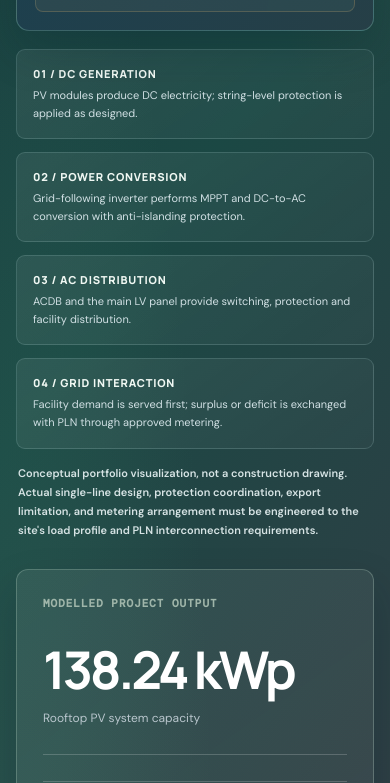
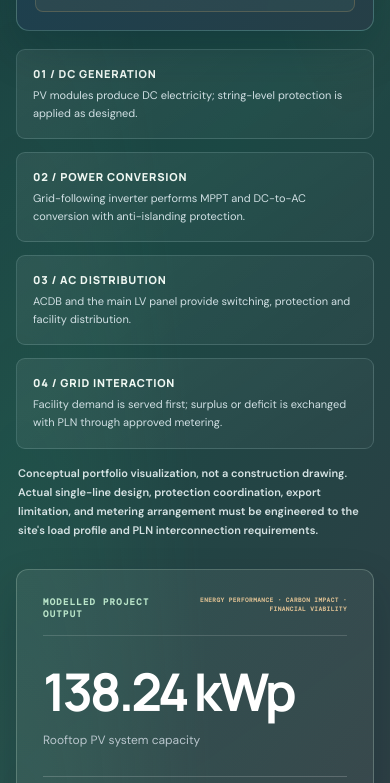
Before and after one commit to ian04kk/ian04kk.github.io, a plain HTML site: page index.html in a window 390 px wide. Shown: the part 8849-9632 px from the top of the page. Drawn offline with nearby package versions, Linux system fonts and the light colour scheme.

Commit message:
Improve PV diagram labels and modelled output heading

```diff
--- a/index.html
+++ b/index.html
@@ -203,7 +203,7 @@
 .pv-caption span{display:block;font-size:11px;color:#a9bec5;margin-top:4px}
 .pv-footnote{font-size:11px;color:#9fb6bd;margin:15px 2px 0}
 @media(max-width:760px){.pv-caption{grid-template-columns:1fr 1fr}.pv-shell{padding:8px}}
-@media(max-width:480px){.pv-caption{grid-template-columns:1fr}.pv-svg text{font-size:16px}}
+@media(max-width:480px){.pv-caption{grid-template-columns:1fr}.pv-svg text{font-size:inherit}}
 
 
 /* Editorial typography and layout refinement */
@@ -353,7 +353,7 @@ h1,h2,h3,h4,.sectionhead h2,.splithead h2,.case h2,.body h3,.job h3,.research h3
  .venn-intersection strong{font-size:9px;line-height:1.16}
  .case-pv-visual{margin-top:0}
  .case-pv-visual .pv-shell{padding:8px}
- .case-pv-visual .pv-svg text{font-size:16px}
+ .case-pv-visual .pv-svg text{font-size:inherit}
 }
 
 
@@ -662,6 +662,26 @@ footer .foot a{color:#c3d8c7}
  .venn-intersection strong{font-size:7px}
  .expertise-item{font-size:9px}
 }
+
+/* PV diagram legibility and output-heading balance */
+.case-pv-visual .pv-svg{overflow:hidden}
+.case-pv-visual .pv-svg text{font-size:inherit}
+.case-pv-visual .pv-svg{shape-rendering:geometricPrecision;text-rendering:geometricPrecision}
+.outputs-heading{display:flex;align-items:center;justify-content:space-between;gap:18px;min-height:34px;padding-bottom:14px;border-bottom:1px solid #ffffff26}
+.outputs-heading>.mono{font:800 10px/1.4 'DM Mono',monospace;letter-spacing:.14em;color:#b9e4c9;flex:0 0 auto}
+.outputs-heading-note{max-width:245px;text-align:right;color:#d9bd91;font:700 8px/1.65 'DM Mono',monospace;letter-spacing:.12em}
+.primarykpi{padding-top:20px}
+@media(max-width:600px){
+ .outputs-heading{align-items:flex-start;gap:10px}
+ .outputs-heading>.mono{font-size:9px;max-width:42%}
+ .outputs-heading-note{font-size:7px;max-width:54%;line-height:1.6}
+ .case-pv-visual .pv-svg text{font-size:inherit}
+}
+@media(max-width:390px){
+ .outputs-heading{gap:7px}
+ .outputs-heading-note{font-size:6px;letter-spacing:.08em}
+}
+
 </style>
 </head>
 <body data-current-lang="en">
@@ -867,7 +887,7 @@ footer .foot a{color:#c3d8c7}
   </div>
   <p class="pv-footnote" data-en="Conceptual portfolio visualization, not a construction drawing. Actual single-line design, protection coordination, export limitation, and metering arrangement must be engineered to the site's load profile and PLN interconnection requirements." data-id="Visualisasi konseptual untuk portofolio, bukan gambar konstruksi. Desain single-line, koordinasi proteksi, pembatasan ekspor, dan skema meter aktual harus direkayasa sesuai profil beban lokasi dan persyaratan interkoneksi PLN.">Conceptual portfolio visualization, not a construction drawing. Actual single-line design, protection coordination, export limitation, and metering arrangement must be engineered to the site's load profile and PLN interconnection requirements.</p>
 </div>
-<div class="outputs"><div class="mono" data-en="MODELLED PROJECT OUTPUT" data-id="HASIL PEMODELAN PROYEK">MODELLED PROJECT OUTPUT</div><div class="primarykpi"><strong>138.24 kWp</strong><span data-en="Rooftop PV system capacity" data-id="Kapasitas sistem PLTS atap">Rooftop PV system capacity</span></div><div class="emissions-viz" role="img" aria-label="Modelled emissions: 42.07 percent avoided and 57.93 percent remaining compared with baseline emissions of 193.42 tonnes of carbon dioxide equivalent">
+<div class="outputs"><div class="outputs-heading"><div class="mono" data-en="MODELLED PROJECT OUTPUT" data-id="HASIL PEMODELAN PROYEK">MODELLED PROJECT OUTPUT</div><div class="outputs-heading-note" data-en="ENERGY PERFORMANCE · CARBON IMPACT · FINANCIAL VIABILITY" data-id="KINERJA ENERGI · DAMPAK KARBON · KELAYAKAN FINANSIAL">ENERGY PERFORMANCE · CARBON IMPACT · FINANCIAL VIABILITY</div></div><div class="primarykpi"><strong>138.24 kWp</strong><span data-en="Rooftop PV system capacity" data-id="Kapasitas sistem PLTS atap">Rooftop PV system capacity</span></div><div class="emissions-viz" role="img" aria-label="Modelled emissions: 42.07 percent avoided and 57.93 percent remaining compared with baseline emissions of 193.42 tonnes of carbon dioxide equivalent">
 <h3 data-en="Modelled emissions impact" data-id="Dampak emisi hasil pemodelan">Modelled emissions impact</h3>
 <p data-en="Illustrative split against the baseline emissions inventory" data-id="Proporsi ilustratif terhadap inventarisasi emisi baseline">Illustrative split against the baseline emissions inventory</p>
 <div class="emissions-bar" aria-hidden="true"><span class="emissions-avoided"></span><span class="emissions-remaining"></span></div>
```
